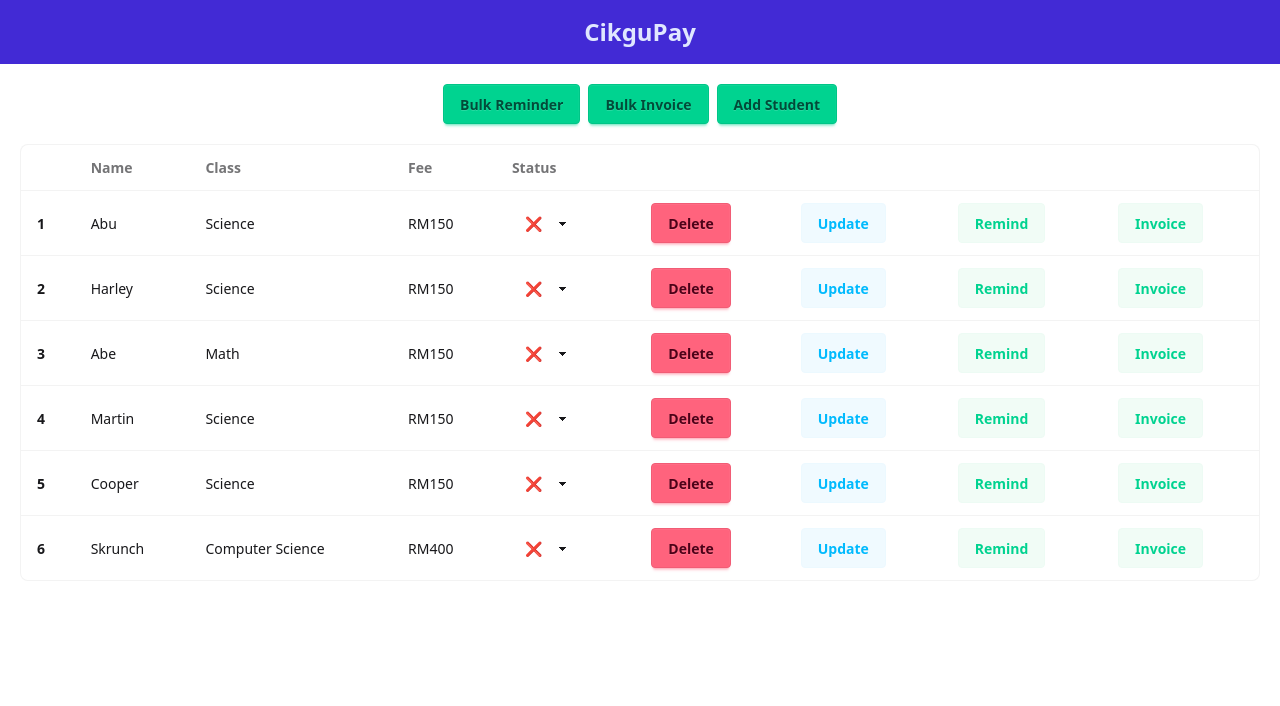
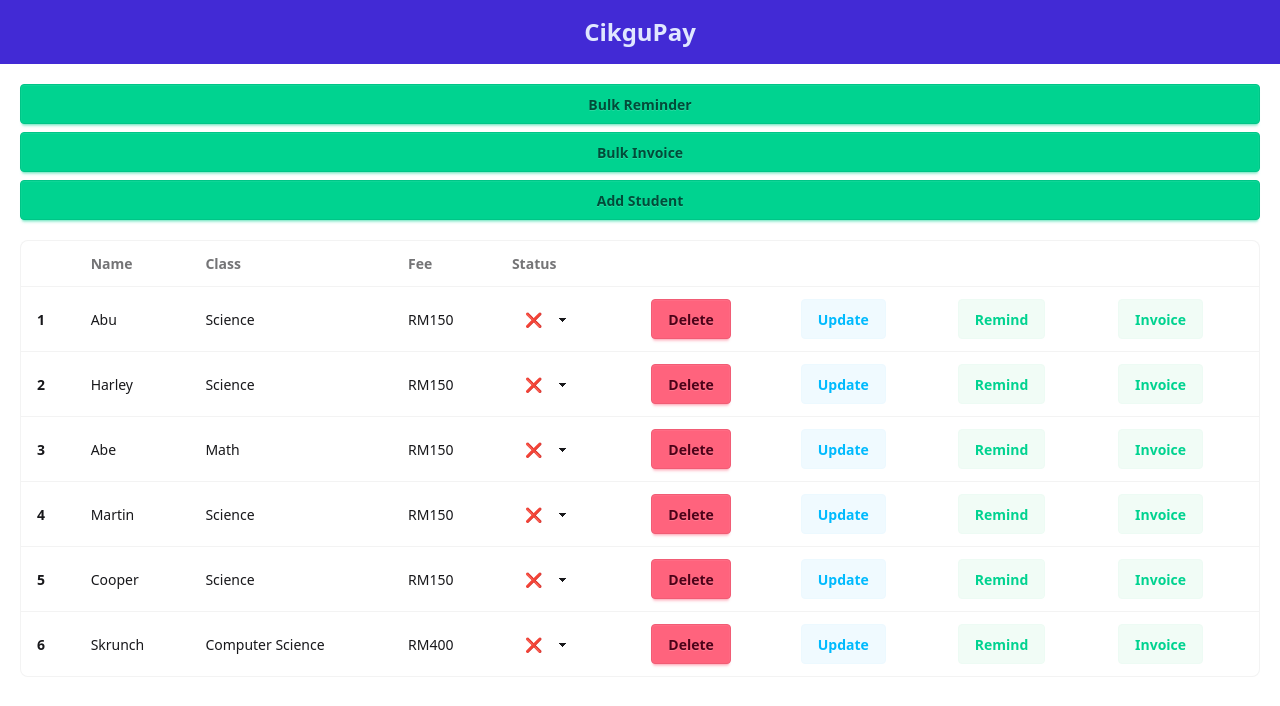
Before and after one commit to IFAIZC/CikguBayar, a React (Vite) app: page / in a window 1280 px wide. Shown: the top 706 px of the page. Built offline with nearby package versions, Linux system fonts and the light colour scheme.

Commit message:
fixing btn  UI

```diff
--- a/src/App.jsx
+++ b/src/App.jsx
@@ -9,7 +9,7 @@ function App() {
     <>
       <Navbar/>
       <div className="m-5">
-        <div className="flex flex-wrap gap-2 justify-center mb-5">
+        <div className="flex flex-wrap flex-col gap-2 justify-center mb-5">
           <Button buttonName="Bulk Reminder" className={"btn btn-success"}/>
           <Button buttonName="Bulk Invoice" className={"btn btn-success"}/>
           <Button buttonName="Add Student" className={"btn btn-success"}/>
```
